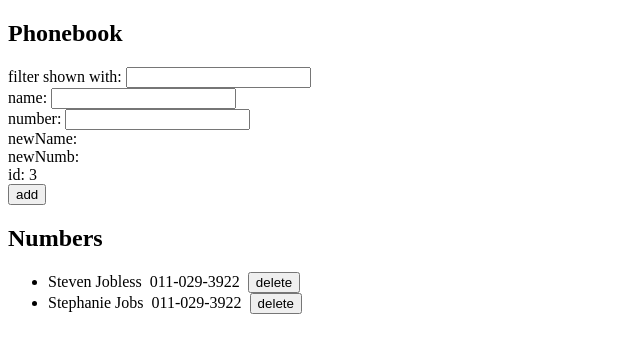
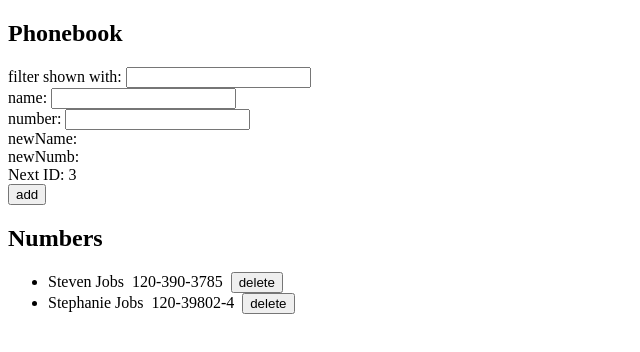
Before and after one commit to Mingtendo/fullstackopen, a React (Vite) app in the folder part_2/phonebookVite/: page / in a window 1280 px wide. Shown: the top 352 px of the page, without its empty margins (0-640 px from the left). Built offline with nearby package versions, Linux system fonts and the light colour scheme; data requests are answered from the project's data file; the HTML template or start-up script is replaced by a standard one.

Commit message:
Completed Exercises 2.16 & 2.17. Stable. Added error handling for attempting to change an already deleted person's information, and a snazzy notification to let you know you've made a big oopsie.

```diff
--- a/part_2/phonebookVite/db.json
+++ b/part_2/phonebookVite/db.json
@@ -1,13 +1,13 @@
 {
   "persons": [
     {
-      "name": "Steven Jobless",
-      "number": "011-029-3922",
+      "name": "Steven Jobs",
+      "number": "120-390-3785",
       "id": 1
     },
     {
       "name": "Stephanie Jobs",
-      "number": "011-029-3922",
+      "number": "120-39802-4",
       "id": 2
     }
   ]
--- a/part_2/phonebookVite/src/App.jsx
+++ b/part_2/phonebookVite/src/App.jsx
@@ -85,7 +85,11 @@ const App = () =>
 					})
 					.catch((error) =>
 					{
-						alert(`The person '${personObject.name}' was already deleted from the server.`)
+						setnotifMessage(`Information of '${personObject.name}' was already deleted from the server.`)
+						setTimeout(() =>
+						{
+							setnotifMessage(null)
+						}, 5000)
 						setPersons(persons.filter(p => p.id !== personObject.id))
 					})
 			}
@@ -108,6 +112,14 @@ const App = () =>
 					const remainingPeople = persons.filter(p => p.id != id)
 					setPersons(remainingPeople)
 					setIDCount(remainingPeople.length)
+				})
+				.catch((error) =>
+				{
+					setnotifMessage(`Information of ${personToDelete.name} was already deleted.`)
+					setTimeout(() =>
+					{
+						setnotifMessage(null)
+					}, 5000)
 				})
 		}
 	}
--- a/part_2/phonebookVite/src/components/Notification.jsx
+++ b/part_2/phonebookVite/src/components/Notification.jsx
@@ -2,34 +2,11 @@ const Notification = ({message}) =>
 {
 	if (message  === null)
 	{
-		console.log(`Nothing to print`)
+		console.log(`notifMessage has value null; no notification needed.`)
 		return null
 	}
 
-	/*
-	const messageToDeclare = String(message)
-	if (messageToDeclare.startsWith("Added", 0) || messageToDeclare.startsWith("Changed"))
-	{
-		const addedStyle =
-		{
-			color: 'green',
-			background: 'lightgrey',
-			fontSize: 20,
-			borderStyle: 'solid',
-			borderRadius: 5,
-			padding: 10,
-			marginBottom: 10
-		}
-
-		return (
-			<div style={addedStyle}>
-				{message}
-			</div>
-		)
-	}
-	*/
-
-	const addedStyle =
+	let notifStyle =
 	{
 		color: 'green',
 		background: 'lightgrey',
@@ -40,12 +17,17 @@ const Notification = ({message}) =>
 		marginBottom: 10
 	}
 
+	const messageToDeclare = String(message)
+	if (messageToDeclare.includes("was already deleted"))
+	{
+		notifStyle.color = 'red'
+	}
+
 	return (
-		<div style={addedStyle}>
+		<div style={notifStyle}>
 			{message}
 		</div>
 	)
-
 }
 
 export default Notification
--- a/part_2/phonebookVite/src/components/PersonForm.jsx
+++ b/part_2/phonebookVite/src/components/PersonForm.jsx
@@ -12,7 +12,7 @@ const PersonForm = (props) =>
 			</div>
 			<div>newName: {props.varName}</div>
 			<div>newNumb: {props.varNumb}</div>
-			<div>id: {props.varIDCount}</div>
+			<div>Next ID: {props.varIDCount}</div>
 			<div>
 				<button type="submit">add</button>
 			</div>
```
